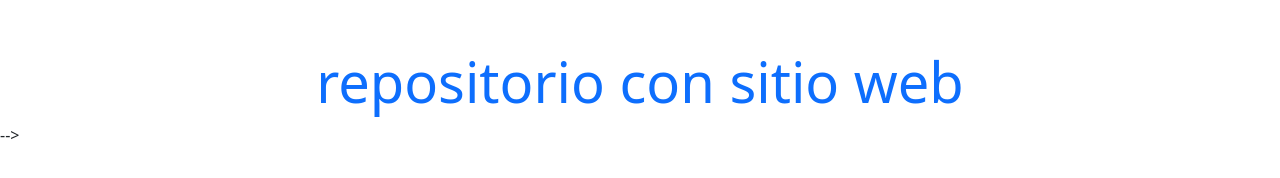
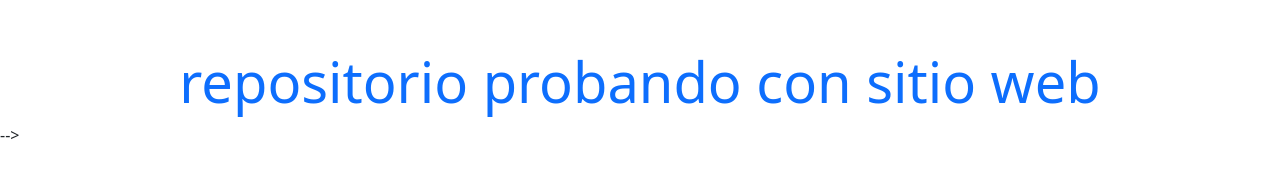
Before and after one commit to smca-stella/repoprueba, a plain HTML site: page docs/index.html in a window 1280 px wide. Drawn offline with nearby package versions, Linux system fonts and the light colour scheme.

Commit message:
repositorio probando con web

```diff
--- a/docs/index.html
+++ b/docs/index.html
@@ -11,7 +11,7 @@
     <title>Hello, world!</title>
   </head>
   <body>
-    <h1 class="text-center mt-5 display-4 text-primary ">repositorio con sitio  web
+    <h1 class="text-center mt-5 display-4 text-primary ">repositorio probando con sitio  web
     </h1>
 
     <!-- Optional JavaScript; choose one of the two! -->
```
